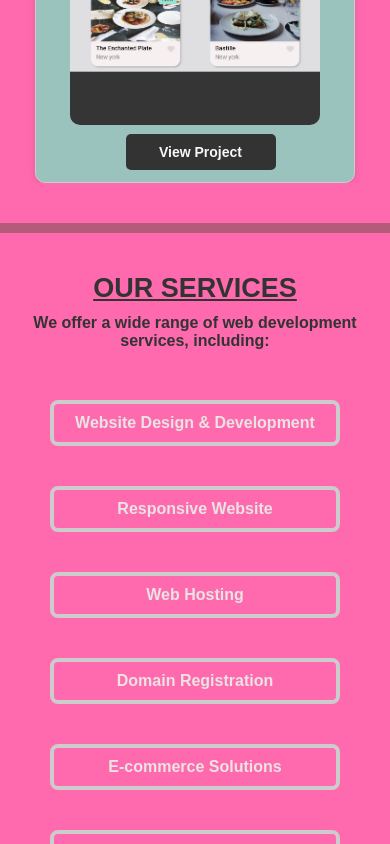
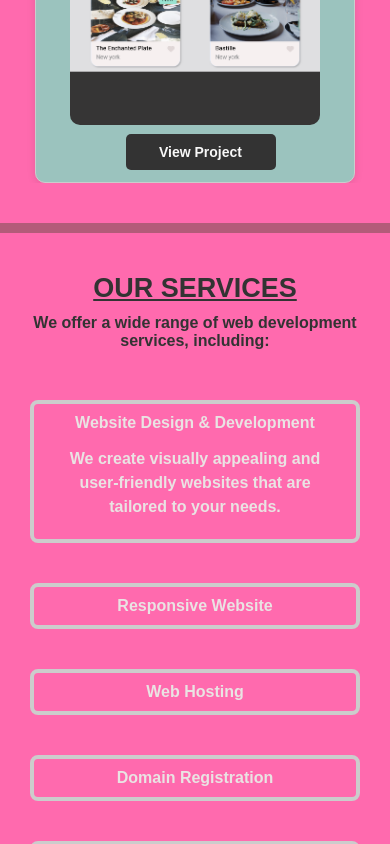
Before and after one commit to shiequinn/iDesignWebsite, a website: page public/index.html in a window 390 px wide. Both pictures are taken after a click on the element "Website Design & Development". Shown: the part 3045-3889 px from the top of the page. Drawn offline with Linux system fonts and the light colour scheme; no server answers; a web font is replaced by a local one.

Commit message:
updating js

```diff
--- a/package.json
+++ b/package.json
@@ -8,7 +8,6 @@
     "express-session": "^1.19.0",
     "jsonwebtoken": "^9.0.2",
     "mysql2": "^3.20.0",
-    "path-to-regexp": "^8.2.0",
     "pg": "^8.16.3"
   },
   "type": "module",
--- a/public/css/main.css
+++ b/public/css/main.css
@@ -1801,6 +1801,12 @@
         padding: 10px;
         /* Adjust padding for smaller screens */
     }
+    .reviews{
+        font-size: 20px;
+        /* Adjust star size for smaller screens */
+        align-items: center;
+        padding: 10px;
+    }
 
     .client-item-container {
         width: 50%;
--- a/public/js/main.js
+++ b/public/js/main.js
@@ -119,3 +119,36 @@
   // Load initial reviews
   loadReviews();
 });
+
+//services section
+document.addEventListener('DOMContentLoaded', () => {
+  const titles = document.querySelectorAll('.service-title');
+
+  titles.forEach(title => {
+    title.addEventListener('click', () => {
+
+      const description = title.nextElementSibling;
+
+      // Check if this description is already visible
+      const isOpen = description.classList.contains('show');
+      console.log('Clicked title:', title.textContent);
+  console.log('Description:', description);
+
+      // Close all descriptions
+      document.querySelectorAll('.service-description').forEach(desc => {
+        desc.classList.remove('show');
+      });
+
+      // Remove active class from all titles
+      document.querySelectorAll('.service-title').forEach(t => {
+        t.classList.remove('active');
+      });
+
+      // If this one was not open, open it
+      if (!isOpen) {
+        description.classList.add('show');
+        title.classList.add('active');
+      }
+    });
+  });
+});
```
Also changed, not shown: 1 other file.
